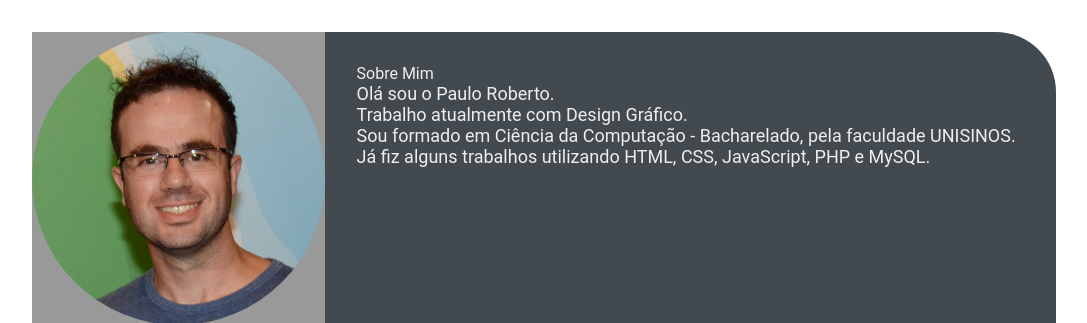
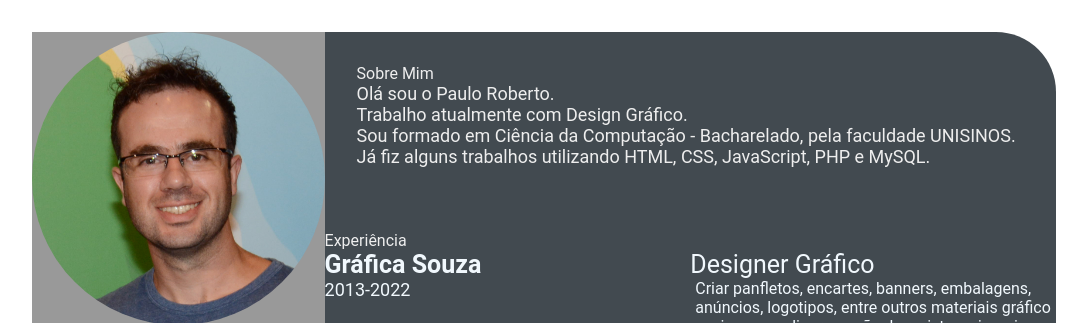
Before and after one commit to PauloRLSouza/paulorlsouza.github.io, a plain HTML site: page index.html in a window 1280 px wide. Shown: the top 323 px of the page, without its empty margins (96-1183 px from the left). Drawn offline with Linux system fonts and the light colour scheme.

Commit message:
add experience (#3)

```diff
--- a/index.html
+++ b/index.html
@@ -51,6 +51,19 @@
                         </p>
                     </section>
                 </div>
+                <section class="experience gap">
+                    <div class="right-title">Experiência</div>
+                    <div class="experience-contents">
+                        <div class="exp-left">
+                            <p class="exp-company-name">Gráfica Souza</p>
+                            <p class="exp-time-period">2013-2022</p>
+                        </div>
+                        <div class="exp-right">
+                            <p class="exp-position">Designer Gráfico</p>
+                            <p class="exp-desc">Criar panfletos, encartes, banners, embalagens, anúncios, logotipos, entre outros materiais gráfico assim como diagramação de revistas e jornais.</p>
+                        </div>
+                    </div>
+                </section>
             </section>
     </main>
 </body>
--- a/style.css
+++ b/style.css
@@ -101,3 +101,38 @@
     font-size: 18px;
     color: #eeeeee;
 }
+
+.experience-contents,
+.education-contents,
+.awards-contents {
+    display: grid;
+    grid-template-columns: repeat(2, 1fr);
+    padding-bottom: 2rem;
+    color: #F1F8FD;
+}
+
+.exp-company-name,
+.education-school-name,
+.awards-company-name {
+    font-size: 25px;
+    font-weight: bold;
+}
+
+.exp-time-period,
+.educationp-time-period,
+.awards-time-period {
+    font-size: 18px;
+}
+
+.exp-position,
+.education-subject,
+.awards-name {
+    font-size: 25px;
+}
+
+.exp-desc,
+.education-desc,
+.awards-desc {
+    font-size: 16px;
+    padding-left: 5px;
+}
```
